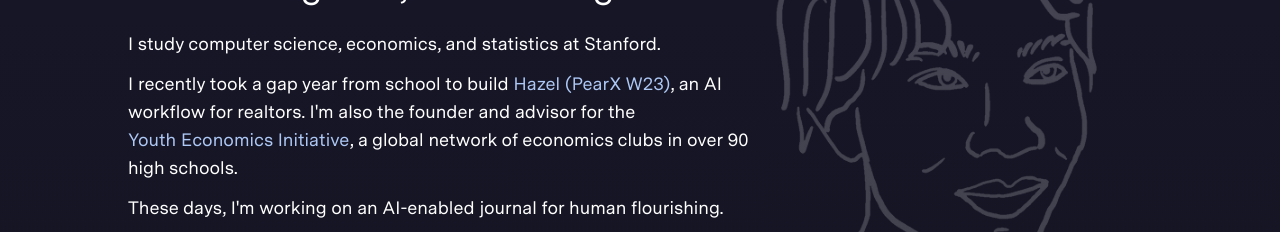
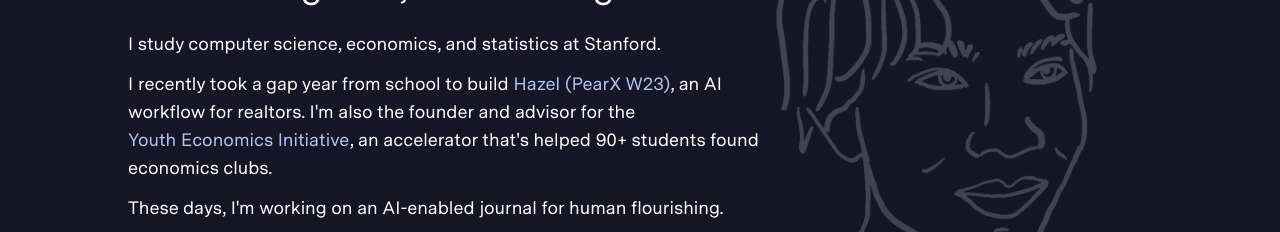
Before and after one commit to henryweng03/personal-site, a React (Create React App) app: page / in a window 1280 px wide. Shown: the part 256-488 px from the top of the page. Built offline with nearby package versions, Linux system fonts and the light colour scheme.

Commit message:
Copywriting, refactor HoverWrapper

```diff
--- a/src/data/projectData.json
+++ b/src/data/projectData.json
@@ -19,7 +19,7 @@
     "description": "Implemented PPO and DQN to train RL agents to make sequential decisions on whether a VC should meet with or invest in a company in a simulated environment. Achieved 75% of the theoretical maximum performance",
     "imgSrc": "../images/ppo-screenshot.png",
     "projectLink": "https://drive.google.com/file/d/1NQnD-79d6UyKCPEZnKWbujajH3KOQHe2/view?usp=sharing",
-    "linkHoverText": "Link to paper"
+    "linkHoverText": "Read paper"
   },
   {
     "projectName": "Pairology",
@@ -33,6 +33,6 @@
     "description": "Built and scaled a matchmaker for meaningful friendships to 1,000+ users and 3,000+ in-person meet ups. Met 3 of my closest friends through the platform",
     "imgSrc": "../images/pairology-screenshot.png",
     "projectLink": "https://www.peared-landing-page-henryweng03.vercel.app/",
-    "linkHoverText": "See archived website"
+    "linkHoverText": "Visit archived website"
   }
 ]
--- a/src/sections/hero.js
+++ b/src/sections/hero.js
@@ -37,7 +37,7 @@ const Hero = () => {
                   linkAddress={
                     "https://youtu.be/xYcmxqW_N6I?si=VLuv71ySgCbkVESv"
                   }
-                  linkHoverText={"Demo day video"}
+                  linkHoverText={"Watch demo day video"}
                 />{" "}
                 <HoverLink
                   linkText={"(PearX W23)"}
@@ -49,7 +49,8 @@ const Hero = () => {
                   linkText={"Youth Economics Initiative"}
                   linkAddress={"https://www.theyei.org"}
                 />
-                , a global network of economics clubs in over 90 high schools.
+                , an accelerator that's helped 90+ students found economics
+                clubs.
               </p>
             </div>
             <div className="flex mt-3 mx-6 sm:mx-0">
```
Also changed, not shown: src/components/HoverWrapper.js (+6 -2 lines).
